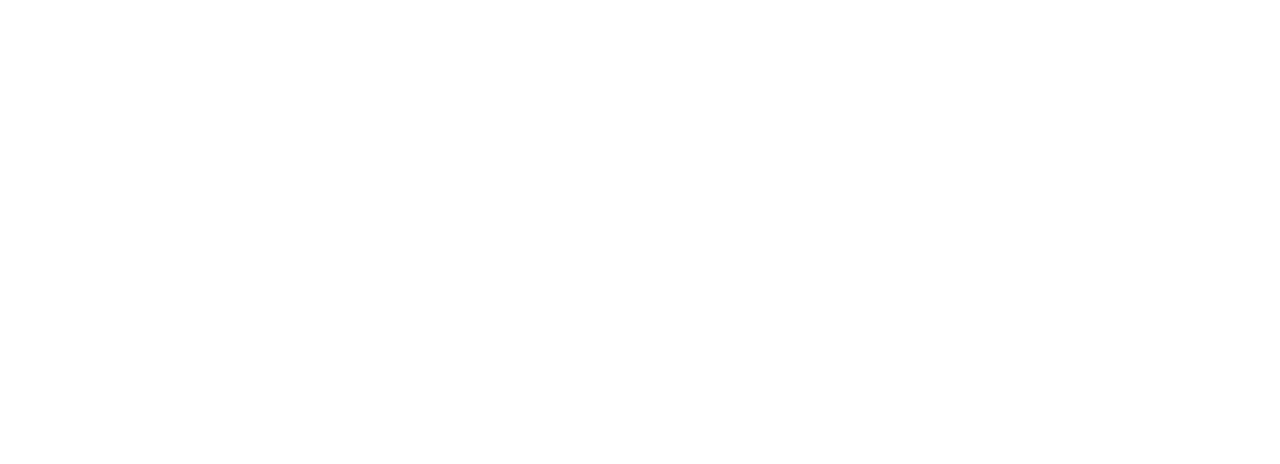
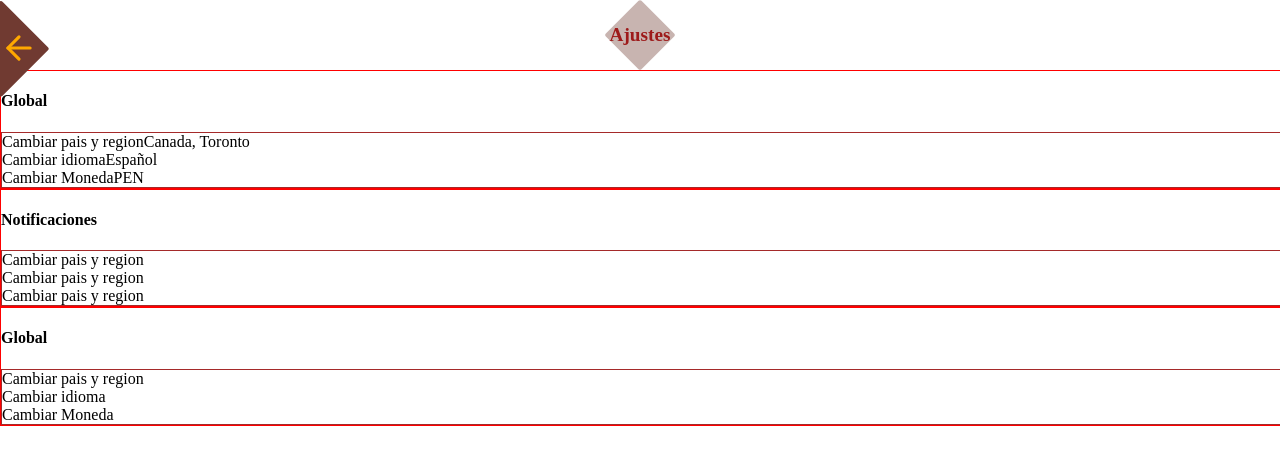
Before and after one commit to Thewilliamg/proyectoFinalExpress, a React (Vite) app: page /settings in a window 1280 px wide. Before the commit this address had no page. Shown: the top 464 px of the page. Built offline with nearby package versions, Linux system fonts and the light colour scheme; the HTML template or start-up script is replaced by a standard one; a web font is replaced by a local one.

Commit message:
feat: :construction: Creation of page number 23

```diff
--- a/src/App.jsx
+++ b/src/App.jsx
@@ -12,6 +12,7 @@ import Service from './pages/home/components/customerService/Service.jsx'
 import WorkshopsInfo from './pages/home/components/workshops/info/WorkshopsInfo.jsx'
 import Favorites from './pages/home/components/favorites/Favorites.jsx'
 import SignupEmail from "./pages/signup/email/Email.jsx";
+import Settings from "./pages/home/components/settings/Settings.jsx";
 
 function App() {
   return (
@@ -22,6 +23,7 @@ function App() {
         <Route path="/customer-service" element={<Service/> } />  //Ruta para pantalla 25
         <Route path="/workshops/info" element={<WorkshopsInfo/> } /> //Ruta para pantalla 28
         <Route path="/favorites" element={<Favorites/> } />
+        <Route path="/settings" element={<Settings/> } />
         //Rutas de descuentos
         <Route path="/discounts" element={<Discounts/>} />
         //Rutas de tiendas
--- /dev/null
+++ b/src/pages/home/components/settings/Settings.jsx
@@ -0,0 +1,73 @@
+import './settings.css'
+import BackArrow from "../../../components/backArrow";
+import { Link } from "react-router-dom";
+
+export default function Settings() {
+    return (
+        <div className='container-Settings'>
+            <div className='nav-Settings'>
+                <Link to="/"><BackArrow/></Link>
+            </div>
+            <div className='titule-Settings'>
+                <svg width="70" height="70" viewBox="0 0 236 236" fill="none" xmlns="http://www.w3.org/2000/svg">
+                    <rect width="169.706" height="169.706" rx="7" transform="matrix(0.707107 0.707107 0.707107 -0.707107 -2 118)" fill="#703A31" fillOpacity="0.38"/>
+                </svg>
+                <div className="subtitule-Settings">
+                    <h4>Ajustes</h4>
+                </div>
+            </div>
+            <div className='informa-Settings'>
+                <div className='subInfo-Settings'>
+                    <h4>Global</h4>
+                    <div className='options-Settings'>
+                        <div className='subOptions-Settings'>
+                            <span>Cambiar pais y region</span>
+                            <span>Canada, Toronto</span>
+                        </div>
+                        <div className='subOptions-Settings'>
+                            <span>Cambiar idioma</span>
+                            <span>Español</span>
+                        </div>
+                        <div className='subOptions-Settings'>
+                            <span>Cambiar Moneda</span>
+                            <span>PEN</span>
+                        </div>
+                    </div>
+                </div>
+
+                <div className='subInfo-Settings'>
+                    <h4>Notificaciones</h4>
+                    <div className='options-Settings'>
+                        <div className='subOptions-Settings'>
+                            <span>Cambiar pais y region</span>
+                            <div className="toggle active"></div>
+                        </div>
+                        <div className='subOptions-Settings'>
+                            <span>Cambiar pais y region</span>
+                            <div className="toggle active"></div>
+                        </div>
+                        <div className='subOptions-Settings'>
+                            <span>Cambiar pais y region</span>
+                            <div className="toggle active"></div>
+                        </div>
+                    </div>
+                </div>
+
+                <div className='subInfo-Settings'>
+                    <h4>Global</h4>
+                    <div className='options-Settings'>
+                        <div className='subOptions-Settings'>
+                            <span>Cambiar pais y region</span>
+                        </div>
+                        <div className='subOptions-Settings'>
+                            <span>Cambiar idioma</span>
+                        </div>
+                        <div className='subOptions-Settings'>
+                            <span>Cambiar Moneda</span>
+                        </div>
+                    </div>
+                </div>
+            </div>
+        </div>
+    )
+}
--- /dev/null
+++ b/src/pages/home/components/settings/settings.css
@@ -0,0 +1,46 @@
+.container-Settings {
+    width: 100%;
+    height: 100%;
+}
+
+.nav-Settings {
+    width: 20%;
+    position: absolute;
+    left: 0;
+}
+
+.titule-Settings {
+    display: flex;
+    width: 100%;
+    height: 20%;
+    flex-direction: column;
+    align-items: center;
+    justify-content: center;
+    color: #9D1A1A;
+    /* border: 1px solid red; */
+}
+
+.subtitule-Settings {
+    position: absolute;
+    font-size: 1.2em;
+}
+
+.informa-Setting {
+    display: flex;
+    width: 100%;
+    height: 80%;
+    flex-direction: column;
+    border: 1px solid red;
+    justify-content: space-between;
+    padding: 2rem;
+}
+
+.subInfo-Settings {
+    width: 100%;
+    height: 40%;
+    border: 1px solid red;
+}
+
+.options-Settings {
+    border: 1px solid brown;
+}
```
